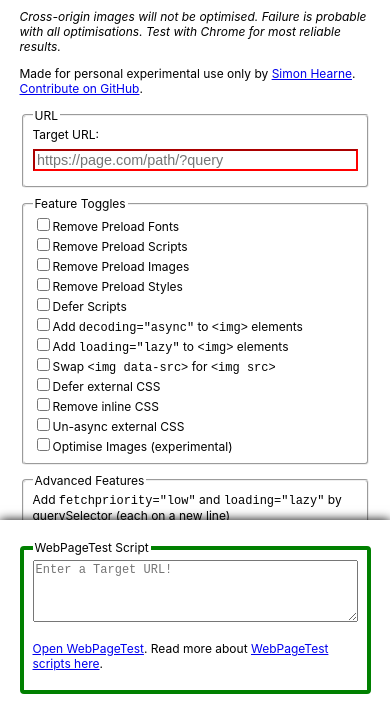
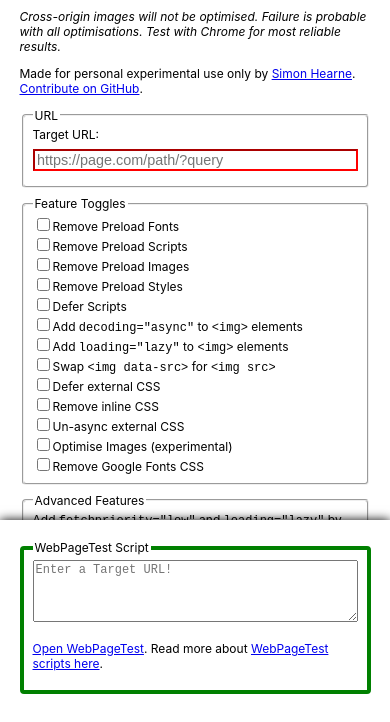
Before and after one commit to simonhearne/perfproxy, a website: page src/public/index.html in a window 390 px wide. Shown: the part 120-842 px from the top of the page. Drawn offline with Linux system fonts and the light colour scheme.

Commit message:
feat: remove google fonts toggle

```diff
--- a/src/public/index.html
+++ b/src/public/index.html
@@ -179,6 +179,10 @@
                     'short': 'oi',
                     'long': 'Optimise Images (experimental)',
                     'id': 11
+                }, {
+                    'short': 'rgf',
+                    'long': 'Remove Google Fonts CSS',
+                    'id': 12
                 }
             ]
             const ELEMENTS = ['th','ht','hb','bt','bb','h','fpl','fph'];
```
Also changed, not shown: src/index.js (+7 -0 lines).
